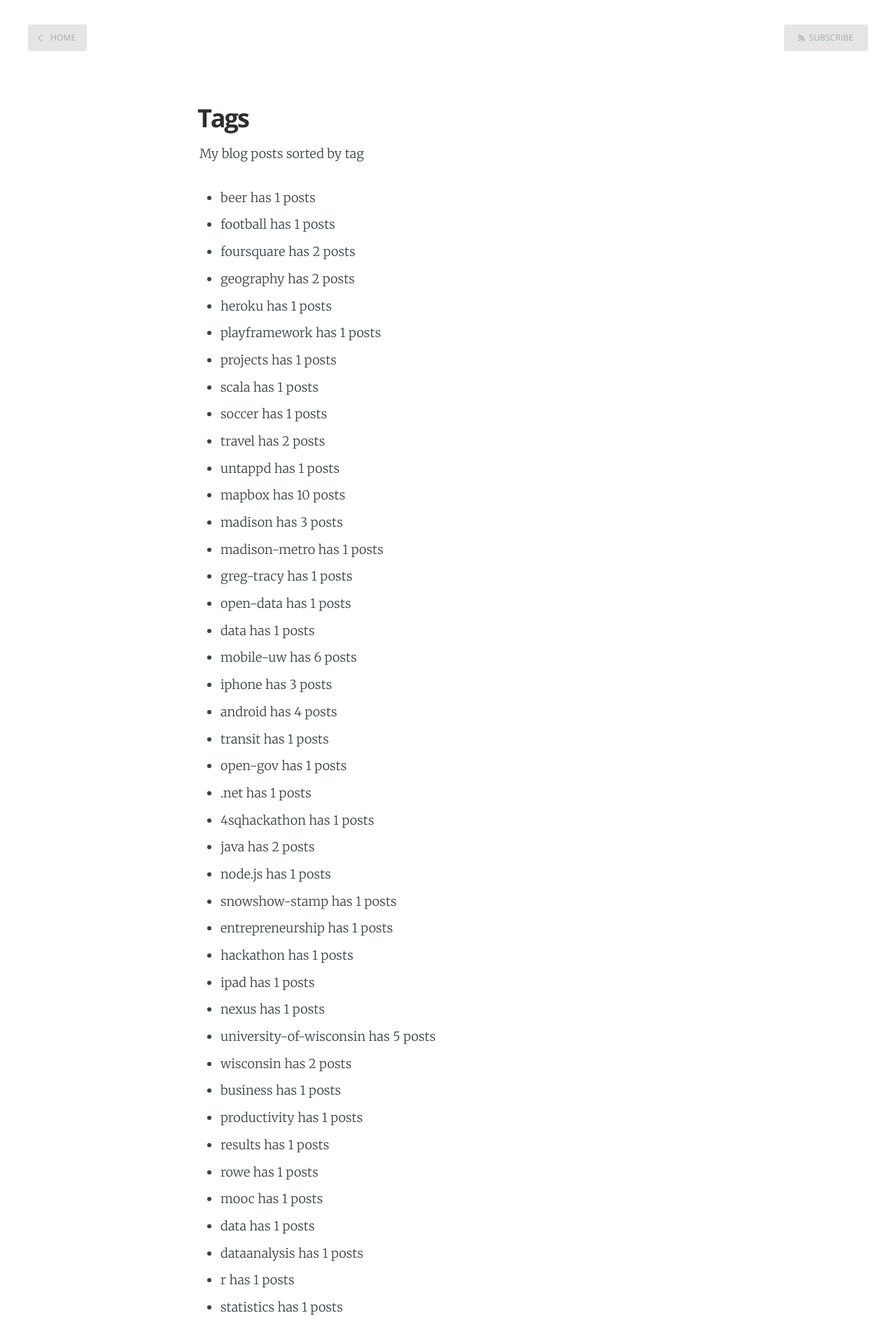
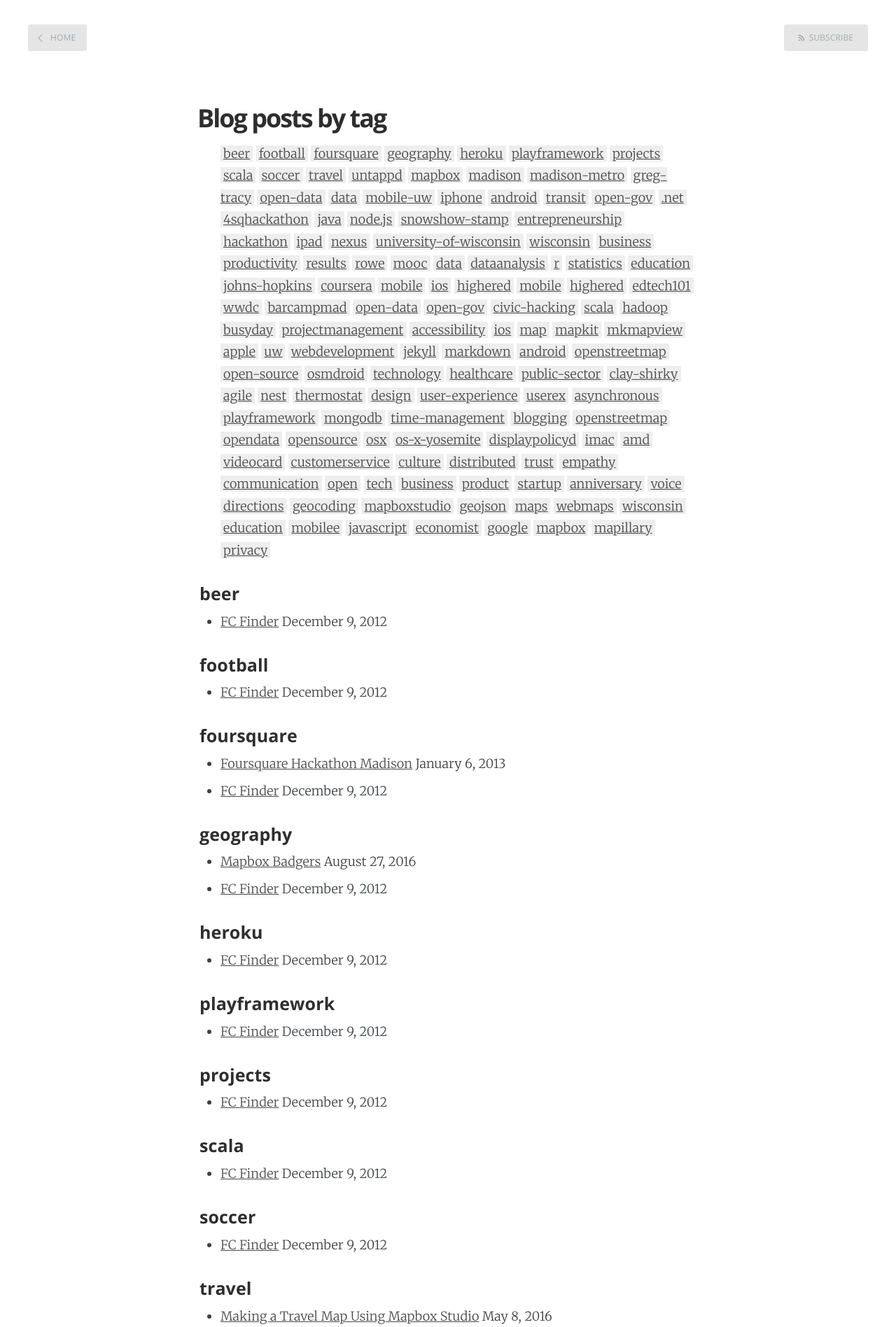
Before and after one commit to bleege/bleege.github.io, a Jekyll site: the page built from tags.md, in a window 1280 px wide. Shown: the top 1897 px of the page at 70% size. Built offline with Jekyll 4.4.1, drawn with Linux system fonts in a browser that asks for light colours; some of the changed text lies outside the part shown.

Commit message:
List of tags with links to tags

```diff
--- a/assets/css/screen.css
+++ b/assets/css/screen.css
@@ -1774,6 +1774,8 @@
 }
 
 
+.tags li { display:inline; padding:0 4px; background:#EEE;}
+
 /* ==========================================================================
    End of file. Animations should be the last thing here. Do not add stuff
    below this point, or it will probably fuck everything up.
--- a/tags.md
+++ b/tags.md
@@ -1,15 +1,13 @@
 ---
 layout: page
-title: Tags
+title: Blog posts by tag
 ---
-
-My blog posts sorted by tag
 
 <ul class="tags">
 {% for tag in site.tags %}
   {% assign t = tag | first %}
   {% assign posts = tag | last %}
-  <li>{{t | downcase | replace:" ","-" }} has {{ posts | size }} posts</li>
+  <li><a href="/tags.html#{{t | downcase | replace:" ","-" }}">{{t | downcase | replace:" ","-" }}</a></li>
 {% endfor %}
 </ul>
 
@@ -17,7 +15,11 @@
   {% assign t = tag | first %}
   {% assign posts = tag | last %}
 
-{{ t | downcase }}
+
+
+<h4 id="{{t | downcase | replace:" ","-" }}">{{ t | downcase }}</h4>
+
+
 <ul>
 {% for post in posts %}
   {% if post.tags contains t %}
```
